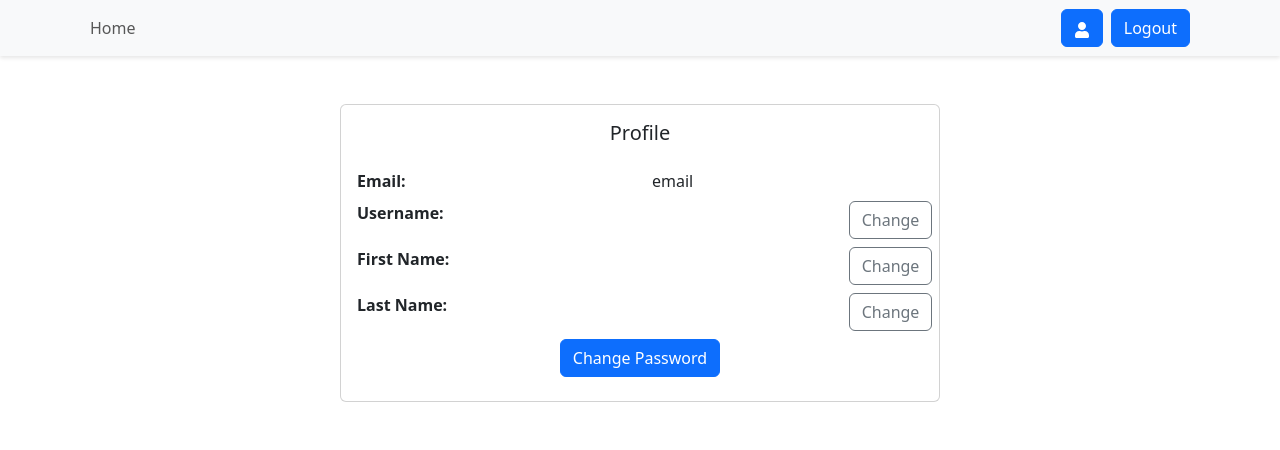
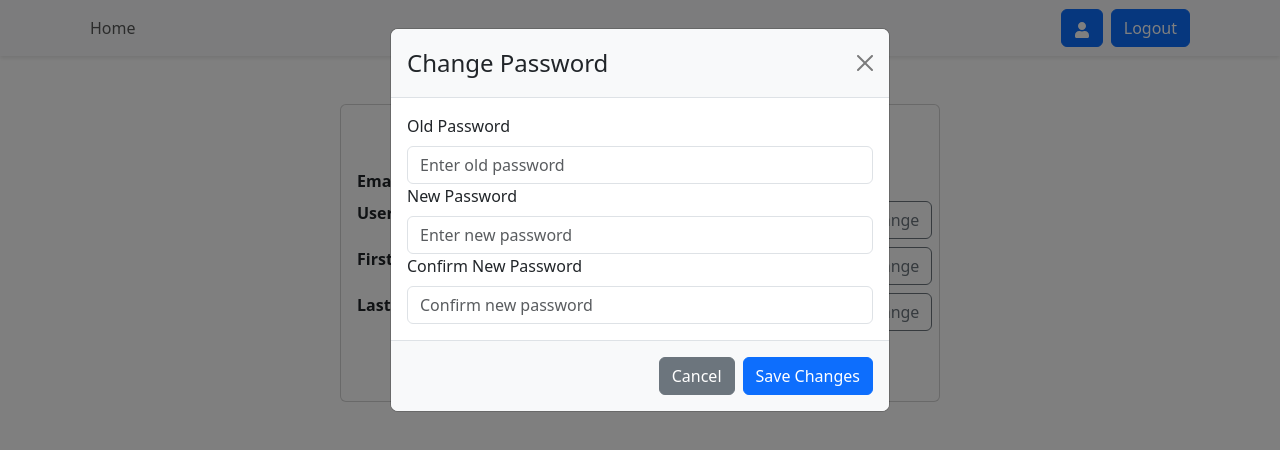
Before and after one commit to NaderElias/W-Project-dd, a React (Vite) app in the folder Frontend/: page /profile in a window 1280 px wide. Both pictures are taken after a click on the button "Change Password". Shown: the top 450 px of the page. Built offline with nearby package versions, Linux system fonts and the light colour scheme; no server answers.

Commit message:
change password done

```diff
--- a/Frontend/src/pages/Profile.jsx
+++ b/Frontend/src/pages/Profile.jsx
@@ -1,18 +1,33 @@
-// ProfilePage.js
 import React, { useEffect, useState } from "react";
 import { useCookies } from "react-cookie";
 import axios from "axios";
-import Button from "react-bootstrap/Button";
-import Card from "react-bootstrap/Card";
-import Row from "react-bootstrap/Row";
-import Col from "react-bootstrap/Col";
+import {
+  Button,
+  Card,
+  Row,
+  Col,
+  Modal,
+  Form,
+  Container,
+} from "react-bootstrap";
 import AppNavBar from "../components/navbar";
-let backend_url = "http://localhost:3000/api";
+
+const backend_url = "http://localhost:3000/api";
 
 export default function ProfilePage() {
   const [cookies, removeCookies] = useCookies(["token"]);
-	const [profile, setProfile] = useState("profile");
+  const [profile, setProfile] = useState({
+    username: "username",
+    firstName: "John",
+    lastName: "Doe",
+  });
   const [email, setEmail] = useState("email");
+
+  const [showModal, setShowModal] = useState(false);
+  const [oldPassword, setOldPassword] = useState("");
+  const [newPassword, setNewPassword] = useState("");
+  const [confirmNewPassword, setConfirmNewPassword] = useState("");
+
   useEffect(() => {
     async function fetchData() {
       try {
@@ -26,8 +41,7 @@ export default function ProfilePage() {
         setEmail(response.data.user.email);
         setProfile(response.data.user.profile);
       } catch (error) {
-				console.log("error");
-				console.log(error);
+        console.error("Error fetching user profile:", error);
       }
     }
 
@@ -35,38 +49,38 @@ export default function ProfilePage() {
   }, [cookies]);
 
   const handleChangePassword = () => {
+    setShowModal(true);
+  };
+
+  const handleSaveChanges = async () => {
     // Handle password change logic here
     console.log("Changing password...");
+    const response = await axios.put(
+      `${backend_url}/users/change-password?_id=${localStorage.getItem(
+        "userId"
+      )}`,
+      {
+        oldPassword,
+        newPassword,
+        confirmNewPassword,
+      },
+      { withCredentials: true }
+    );
+    console.log(response);
+    setShowModal(false);
   };
 
-	const handleChangeUsername = () => {
-		const newUsername = prompt("Enter new username:", user.username);
-		if (newUsername !== null) {
-			// Handle changing username logic here
-			console.log(`Changing username to: ${newUsername}`);
-		}
-	};
-
-	const handleChangeFirstName = () => {
-		const newFirstName = prompt("Enter new first name:", user.firstName);
-		if (newFirstName !== null) {
-			// Handle changing first name logic here
-			console.log(`Changing first name to: ${newFirstName}`);
-		}
-	};
-
-	const handleChangeLastName = () => {
-		const newLastName = prompt("Enter new last name:", user.lastName);
-		if (newLastName !== null) {
-			// Handle changing last name logic here
-			console.log(`Changing last name to: ${newLastName}`);
-		}
+  const handleCloseModal = () => {
+    setShowModal(false);
+    setOldPassword("");
+    setNewPassword("");
+    setConfirmNewPassword("");
   };
 
   return (
     <>
       <AppNavBar />
-			<div className="container mt-5">
+      <Container className="mt-5">
         <Card className="mx-auto" style={{ maxWidth: "600px" }}>
           <Card.Body>
             <Card.Title className="mb-4 text-center">Profile</Card.Title>
@@ -88,7 +102,24 @@ export default function ProfilePage() {
               <Col xs={2}>
                 <Button
                   variant="outline-secondary"
-									onClick={handleChangeUsername}
+                  onClick={() => console.log("Change username clicked")}
+                >
+                  Change
+                </Button>
+              </Col>
+            </Row>
+            {/* ... (similar code for first name, last name) */}
+            <Row className="mb-2">
+              <Col xs={6}>
+                <strong>Firstname:</strong>
+              </Col>
+              <Col xs={4} className="text-truncate">
+                {profile.firstName}
+              </Col>
+              <Col xs={2}>
+                <Button
+                  variant="outline-secondary"
+                  onClick={() => console.log("Change username clicked")}
                 >
                   Change
                 </Button>
@@ -96,23 +127,7 @@ export default function ProfilePage() {
             </Row>
             <Row className="mb-2">
               <Col xs={6}>
-								<strong>First Name:</strong>
-							</Col>
-							<Col xs={4} className="text-truncate">
-								{profile.firstName}
-							</Col>
-							<Col xs={2}>
-								<Button
-									variant="outline-secondary"
-									onClick={handleChangeFirstName}
-								>
-									Change
-								</Button>
-							</Col>
-						</Row>
-						<Row className="mb-2">
-							<Col xs={6}>
-								<strong>Last Name:</strong>
+                <strong>LastName:</strong>
               </Col>
               <Col xs={4} className="text-truncate">
                 {profile.lastName}
@@ -120,7 +135,7 @@ export default function ProfilePage() {
               <Col xs={2}>
                 <Button
                   variant="outline-secondary"
-									onClick={handleChangeLastName}
+                  onClick={() => console.log("Change username clicked")}
                 >
                   Change
                 </Button>
@@ -135,7 +150,55 @@ export default function ProfilePage() {
             </Row>
           </Card.Body>
         </Card>
-			</div>
+      </Container>
+
+      {/* Password Change Modal */}
+      <Modal show={showModal} onHide={handleCloseModal}>
+        <Modal.Header closeButton>
+          <Modal.Title>Change Password</Modal.Title>
+        </Modal.Header>
+        <Modal.Body>
+          <Form>
+            <Form.Group controlId="oldPassword">
+              <Form.Label>Old Password</Form.Label>
+              <Form.Control
+                type="password"
+                placeholder="Enter old password"
+                value={oldPassword}
+                onChange={(e) => setOldPassword(e.target.value)}
+              />
+            </Form.Group>
+
+            <Form.Group controlId="newPassword">
+              <Form.Label>New Password</Form.Label>
+              <Form.Control
+                type="password"
+                placeholder="Enter new password"
+                value={newPassword}
+                onChange={(e) => setNewPassword(e.target.value)}
+              />
+            </Form.Group>
+
+            <Form.Group controlId="confirmNewPassword">
+              <Form.Label>Confirm New Password</Form.Label>
+              <Form.Control
+                type="password"
+                placeholder="Confirm new password"
+                value={confirmNewPassword}
+                onChange={(e) => setConfirmNewPassword(e.target.value)}
+              />
+            </Form.Group>
+          </Form>
+        </Modal.Body>
+        <Modal.Footer>
+          <Button variant="secondary" onClick={handleCloseModal}>
+            Cancel
+          </Button>
+          <Button variant="primary" onClick={handleSaveChanges}>
+            Save Changes
+          </Button>
+        </Modal.Footer>
+      </Modal>
     </>
   );
 }
```
Also changed, not shown: 2 other files (tests, documents, lock files or other folders). Lines whose indentation alone changed are shown as unchanged.
